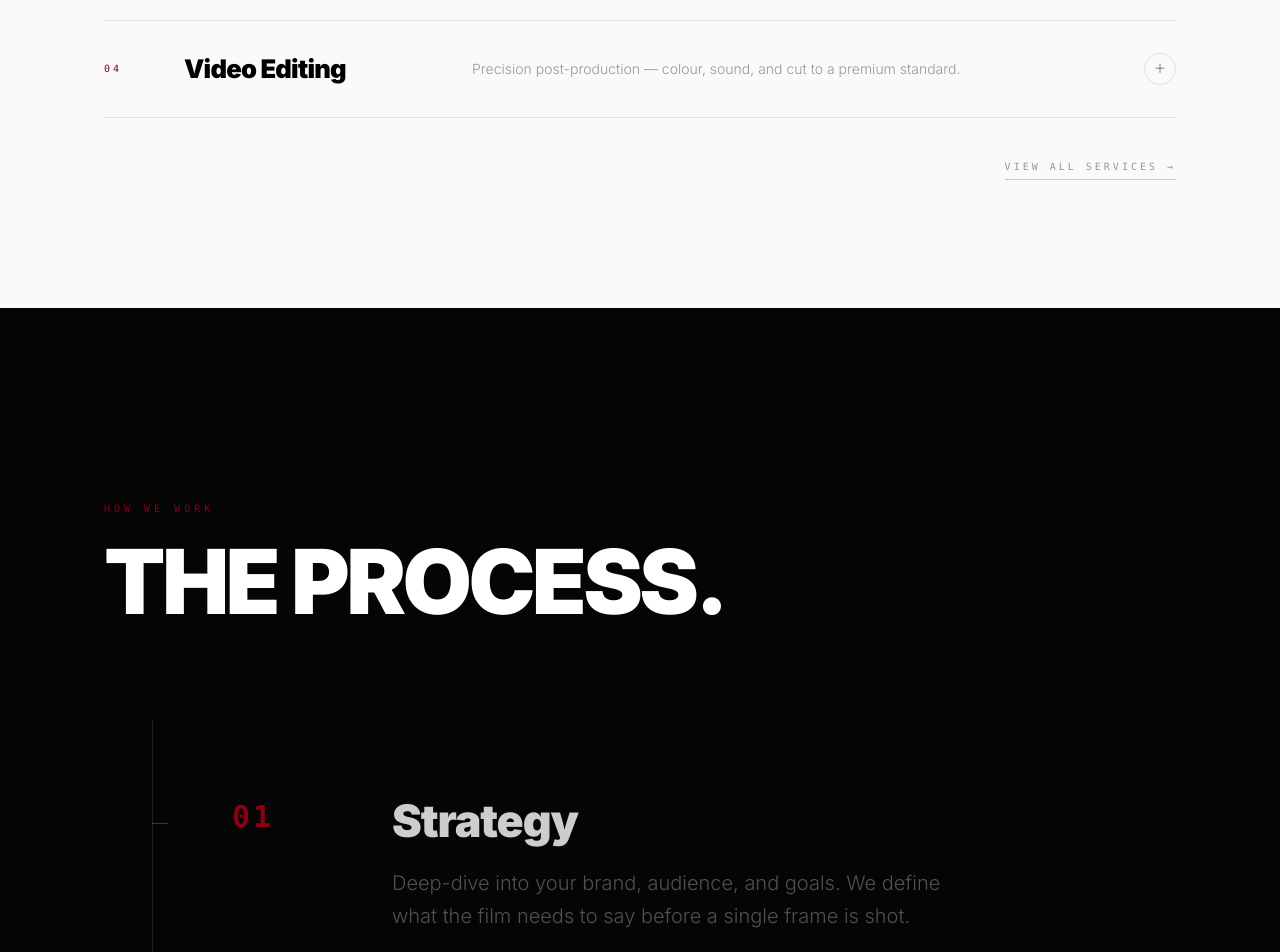
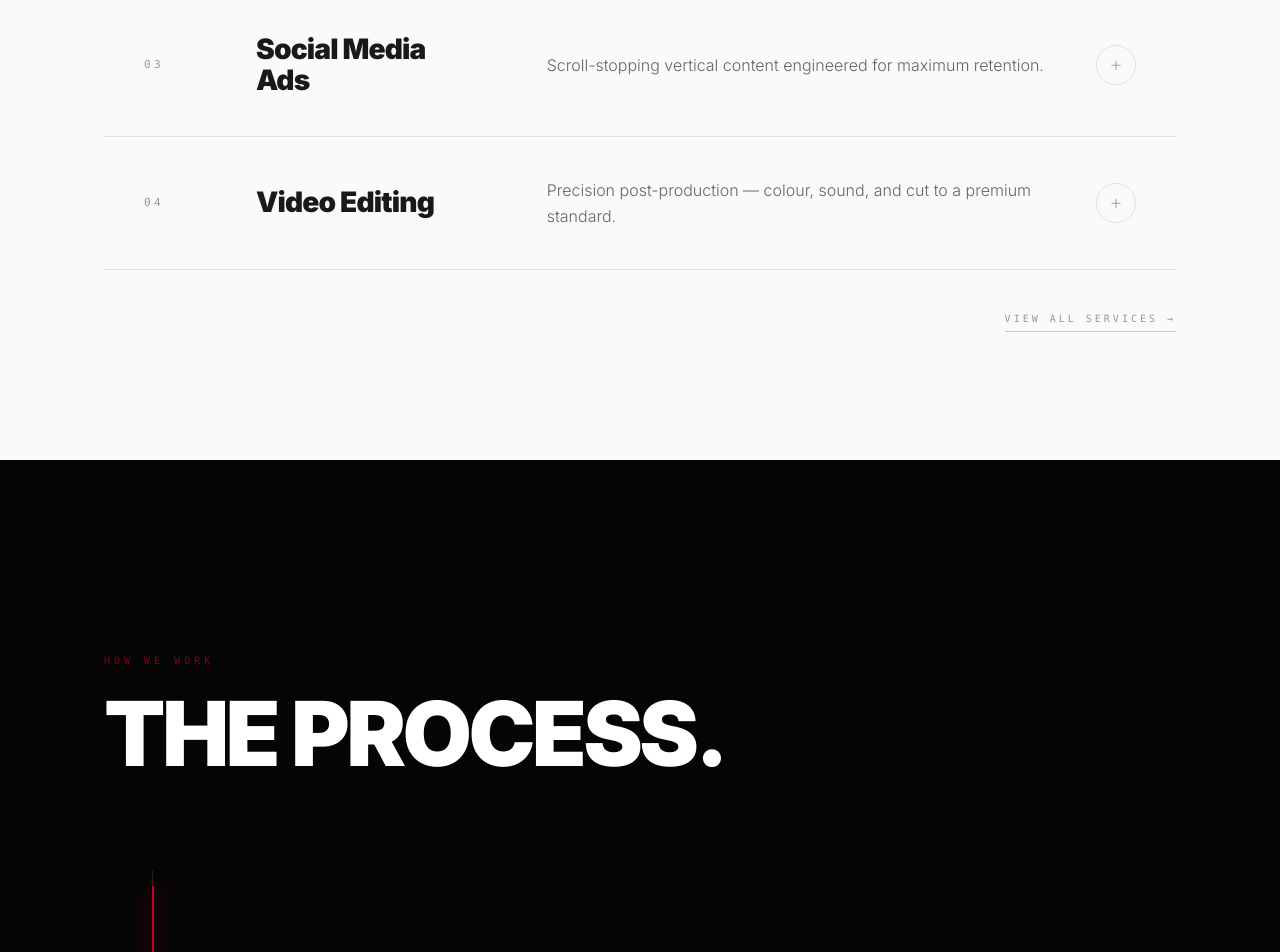
Before and after one commit to waximhq-spec/BH-MARKETING-WEB, a Next.js app: page / in a window 1280 px wide. Shown: the part 1760-2712 px from the top of the page. Built offline with nearby package versions, Linux system fonts and the light colour scheme.

Commit message:
rearranged layers

```diff
--- a/app/page.tsx
+++ b/app/page.tsx
@@ -62,95 +62,132 @@ const SERVICES_DATA = [
 function ServicesTable() {
   const [openIndex, setOpenIndex] = useState<number | null>(null);
 
+  // Unified Grid to ensure exact column alignment for both headers and sub-services
+  const gridLayout = "grid-cols-1 md:grid-cols-[60px_1.5fr_2fr_40px] lg:grid-cols-[80px_1fr_2fr_40px]";
+
   return (
     <div className="flex flex-col border-t border-black/10">
       {SERVICES_DATA.map((svc, i) => {
         const isOpen = openIndex === i;
+        const isDimmed = openIndex !== null && !isOpen;
+
         return (
           <Reveal key={svc.num} delay={i * 0.05}>
-            <div className="border-b border-black/10">
+            <div
+              className={`relative border-b border-black/10 transition-all duration-700 ease-[0.16,1,0.3,1]
+                ${isDimmed ? "opacity-50 saturate-0" : "opacity-100"}`}
+            >
+              {/* Active Left Accent Line */}
+              <div
+                className={`absolute top-0 bottom-0 left-0 w-[3px] bg-[#8B0016] transition-transform duration-500 ease-out origin-top z-10
+                  ${isOpen ? "scale-y-100 shadow-[2px_0_15px_rgba(139,0,22,0.2)]" : "scale-y-0"}`}
+              />
+
               <button
                 onClick={() => setOpenIndex(isOpen ? null : i)}
-                className="w-full text-left group flex flex-col md:flex-row md:items-center py-6 md:py-8 gap-3 md:gap-0 hover:bg-black/[0.02] transition-colors duration-300 px-4 md:px-0"
+                className={`w-full text-left group grid items-start md:items-center py-8 md:py-10 gap-5 md:gap-8 transition-colors duration-500 px-5 md:px-8 lg:px-10
+                  ${gridLayout}
+                  ${isOpen ? "bg-black/[0.015]" : "hover:bg-black/[0.03]"}`}
               >
-                {/* Number */}
-                <span className="text-[#8B0016] font-mono text-[10px] tracking-[0.3em] uppercase shrink-0 md:w-20 hidden md:block">
+                {/* Desktop Number */}
+                <span className={`font-mono text-[11px] tracking-[0.3em] uppercase hidden md:block transition-colors duration-300 ${isOpen ? "text-[#8B0016]" : "text-black/40 group-hover:text-[#8B0016]"}`}>
                   {svc.num}
                 </span>
 
-                {/* Mobile Number + Title row */}
-                <div className="flex items-center gap-4 md:hidden w-full">
+                {/* Mobile Single Row (Hidden on Desktop) */}
+                <div className="flex items-center justify-between w-full md:hidden">
+                  <div className="flex items-center gap-5">
                     <span className="text-[#8B0016] font-mono text-[10px] tracking-[0.2em] uppercase shrink-0">
                       {svc.num}
                     </span>
                     <h3
-                    className="text-black font-black flex-1 group-hover:text-black/60 transition-colors duration-300"
-                    style={{ fontSize: "1.2rem", letterSpacing: "-0.03em" }}
+                      className={`font-black flex-1 transition-all duration-300 ${isOpen ? "text-black" : "text-black/80 group-hover:text-black"}`}
+                      style={{ fontSize: "1.35rem", letterSpacing: "-0.03em" }}
                     >
                       {svc.title}
                     </h3>
-                   <div className="w-6 h-6 flex items-center justify-center rounded-full border border-black/10 transition-colors group-hover:bg-[#8B0016] group-hover:border-[#8B0016]">
-                     <motion.span
-                       animate={{ rotate: isOpen ? 135 : 0 }}
-                       transition={{ duration: 0.3 }}
-                       className="text-black/40 group-hover:text-white text-sm"
-                     >
-                       +
-                     </motion.span>
+                  </div>
+                  <div className={`w-8 h-8 flex items-center justify-center rounded-full border transition-all duration-500 ${isOpen ? "bg-[#8B0016] border-[#8B0016] text-white" : "border-black/10 text-black/40 group-hover:bg-[#8B0016] group-hover:border-[#8B0016] group-hover:text-white"}`}>
+                    <motion.div animate={{ rotate: isOpen ? 135 : 0 }} transition={{ duration: 0.4 }}>+</motion.div>
                   </div>
                 </div>
 
                 {/* Desktop Title */}
                 <h3
-                  className="hidden md:block text-black font-black md:w-72 shrink-0 group-hover:text-black/60 transition-colors duration-300"
-                  style={{ fontSize: "1.6rem", letterSpacing: "-0.03em", lineHeight: 1.1 }}
+                  className={`hidden md:block font-black transition-all duration-300 pr-4 lg:pr-8
+                    ${isOpen ? "text-black" : "text-black/90 group-hover:text-black"}`}
+                  style={{ fontSize: "clamp(1.4rem, 2.2vw, 1.8rem)", letterSpacing: "-0.03em", lineHeight: 1.1 }}
                 >
                   {svc.title}
                 </h3>
 
                 {/* Description */}
-                <p className="text-black/40 text-sm leading-relaxed md:flex-1 md:pr-12 md:pl-0">
+                <p
+                  className={`text-sm md:text-base leading-relaxed transition-colors duration-500
+                    ${isOpen ? "text-black/90" : "text-black/60 group-hover:text-black/80"}`}
+                >
                   {svc.desc}
                 </p>
 
-                {/* Desktop Interaction */}
-                <div className="shrink-0 hidden md:flex items-center justify-center w-8 h-8 rounded-full border border-black/10 group-hover:bg-[#8B0016] group-hover:border-[#8B0016] transition-all duration-300">
+                {/* Desktop Action Icon */}
+                <div className="hidden md:flex justify-end relative">
+                  <div className={`w-10 h-10 flex items-center justify-center rounded-full border transition-all duration-500
+                    ${isOpen ? "bg-[#8B0016] border-[#8B0016] text-white" : "border-black/10 text-black/30 group-hover:bg-[#8B0016] group-hover:border-[#8B0016] group-hover:text-white group-hover:translate-x-1"}`}
+                  >
                      <motion.div
                        initial={false}
                        animate={{ rotate: isOpen ? 135 : 0 }}
-                     transition={{ duration: 0.3 }}
-                     className="text-black/40 group-hover:text-white pb-0.5 text-lg flex items-center justify-center"
+                       transition={{ duration: 0.5, ease: [0.16, 1, 0.3, 1] }}
+                       className="pb-0.5 text-xl font-light"
                      >
                        +
                      </motion.div>
                   </div>
+                </div>
               </button>
 
-              {/* Sub-services Accordion */}
+              {/* Sub-services Accordion Grid */}
               <AnimatePresence>
                 {isOpen && (
                   <motion.div
                     initial={{ height: 0, opacity: 0 }}
                     animate={{ height: "auto", opacity: 1 }}
                     exit={{ height: 0, opacity: 0 }}
-                    transition={{ duration: 0.35, ease: [0.16, 1, 0.3, 1] }}
-                    className="overflow-hidden"
+                    transition={{ duration: 0.5, ease: [0.16, 1, 0.3, 1] }}
+                    className="overflow-hidden bg-black/[0.015]"
                   >
-                    <div className="pb-8 pt-2 flex flex-col gap-3 pl-4 md:pl-20">
+                    {/* Maps flawlessly to the same grid layout as the button above */}
+                    <div className={`grid items-start gap-4 md:gap-8 px-5 md:px-8 lg:px-10 pb-12 ${gridLayout}`}>
+
+                      {/* Empty Col 1 (Offset Number) */}
+                      <div className="hidden md:block" />
+
+                      {/* Col 2: Sub-services strictly indented under the Title */}
+                      <div className="flex flex-col gap-5 pt-6 md:border-t border-black/5 md:mt-[-1.5rem]">
+                        <p className="text-[10px] md:text-[11px] uppercase tracking-[0.25em] text-[#8B0016] font-mono font-bold mb-1">
+                          Scope of Work
+                        </p>
+                        <div className="flex flex-col gap-3.5">
                           {svc.sub.map((subItem, idx) => (
                             <motion.div
                               key={idx}
-                          initial={{ opacity: 0, x: -10 }}
-                          animate={{ opacity: 1, x: 0 }}
-                          exit={{ opacity: 0, x: -10 }}
-                          transition={{ delay: idx * 0.05 }}
-                          className="flex items-center gap-4 text-black/60 text-sm tracking-wide"
+                              initial={{ opacity: 0, y: 15 }}
+                              animate={{ opacity: 1, y: 0 }}
+                              exit={{ opacity: 0, y: -10 }}
+                              transition={{ delay: idx * 0.06 + 0.1, duration: 0.5, ease: [0.16, 1, 0.3, 1] }}
+                              className="flex items-center gap-4 text-black/80 text-[14px] md:text-[15px] tracking-wide font-medium"
                             >
-                          <div className="w-4 h-px bg-black/15 hidden md:block" />
-                          <span className="text-[#8B0016]/50 text-xs md:hidden">└</span>
+                              <div className="w-6 h-[1px] bg-black/10" />
                               {subItem}
                             </motion.div>
                           ))}
+                        </div>
+                      </div>
+
+                      {/* Invisible divs to fill remaining structural columns on desktop */}
+                      <div className="hidden md:block border-t border-black/5 mt-[-1.5rem]" />
+                      <div className="hidden md:block border-t border-black/5 mt-[-1.5rem]" />
+
                     </div>
                   </motion.div>
                 )}
@@ -162,6 +199,7 @@ function ServicesTable() {
     </div>
   );
 }
+
 
 /* ─────────────────────────────────────────────────────────────
    Home Page
@@ -347,36 +385,69 @@ export default function Home() {
             ].map((step, i) => (
               <Reveal key={step.num} delay={i * 0.1}>
                 {/* Row Wrapper */}
-                <div className="group relative pl-8 md:pl-20 py-12 md:py-16 -ml-[1px] hover:bg-white/[0.02] transition-colors duration-500 cursor-default border-b border-white/[0.03] last:border-0 rounded-r-3xl">
+                <motion.div
+                  initial="initial"
+                  whileInView="active"
+                  viewport={{ once: false, amount: 0.5 }}
+                  className="group relative pl-8 md:pl-20 py-12 md:py-16 -ml-[1px] hover:bg-white/[0.02] transition-colors duration-500 cursor-default border-b border-white/[0.03] last:border-0 rounded-r-3xl"
+                >
 
-                  {/* Hover Indicator Line (Replacing the basic border left) */}
-                  <div className="absolute top-0 bottom-0 left-0 w-[2px] bg-[#C50022] scale-y-0 group-hover:scale-y-100 group-hover:shadow-[0_0_20px_#C50022] origin-top transition-all duration-500 ease-out z-10" />
+                  {/* Hover/Scroll Indicator Line */}
+                  <motion.div
+                    variants={{
+                      initial: { scaleY: 0 },
+                      active: { scaleY: 1, boxShadow: "0 0 20px #C50022" }
+                    }}
+                    className="absolute top-0 bottom-0 left-0 w-[2px] bg-[#C50022] group-hover:scale-y-100 group-hover:shadow-[0_0_20px_#C50022] origin-top transition-all duration-500 ease-out z-10"
+                  />
 
                   {/* Small Notch */}
-                  <div className="absolute top-[4.5rem] md:top-[5.5rem] left-0 w-4 h-[1px] bg-white/20 group-hover:w-8 group-hover:bg-[#C50022] transition-all duration-500" />
+                  <motion.div
+                    variants={{
+                      initial: { width: "1rem", backgroundColor: "rgba(255,255,255,0.2)" },
+                      active: { width: "2rem", backgroundColor: "#C50022" }
+                    }}
+                    className="absolute top-[4.5rem] md:top-[5.5rem] left-0 h-[1px] group-hover:w-8 group-hover:bg-[#C50022] transition-all duration-500"
+                  />
 
                   <div className="flex flex-col md:flex-row gap-6 md:gap-24 items-start">
                     {/* Number */}
                     <div className="shrink-0 w-16">
-                      <span className="text-[#8B0016] font-mono font-bold text-2xl md:text-3xl tracking-widest group-hover:text-[#FA002A] transition-colors duration-500">
+                      <motion.span
+                        variants={{
+                          initial: { color: "#8B0016" },
+                          active: { color: "#FA002A" }
+                        }}
+                        className="font-mono font-bold text-2xl md:text-3xl tracking-widest group-hover:text-[#FA002A] transition-colors duration-500 block"
+                      >
                         {step.num}
-                      </span>
+                      </motion.span>
                     </div>
 
                     {/* Content */}
                     <div className="flex flex-col gap-4 md:gap-6">
-                      <h3
-                        className="text-white/80 font-black tracking-tight group-hover:text-white transition-colors duration-500"
+                      <motion.h3
+                        variants={{
+                          initial: { color: "rgba(255,255,255,0.8)" },
+                          active: { color: "rgba(255,255,255,1)" }
+                        }}
+                        className="font-black tracking-tight group-hover:text-white transition-colors duration-500"
                         style={{ fontSize: "clamp(2rem, 3.5vw, 3.5rem)", lineHeight: 1 }}
                       >
                         {step.title}
-                      </h3>
-                      <p className="text-white/30 text-base md:text-lg leading-relaxed max-w-xl group-hover:text-white/70 transition-colors duration-500">
+                      </motion.h3>
+                      <motion.p
+                        variants={{
+                          initial: { color: "rgba(255,255,255,0.3)" },
+                          active: { color: "rgba(255,255,255,0.7)" }
+                        }}
+                        className="text-base md:text-lg leading-relaxed max-w-xl group-hover:text-white/70 transition-colors duration-500"
+                      >
                         {step.desc}
-                      </p>
+                      </motion.p>
                     </div>
                   </div>
-                </div>
+                </motion.div>
               </Reveal>
             ))}
           </div>
```
Lines whose indentation alone changed are shown as unchanged.
